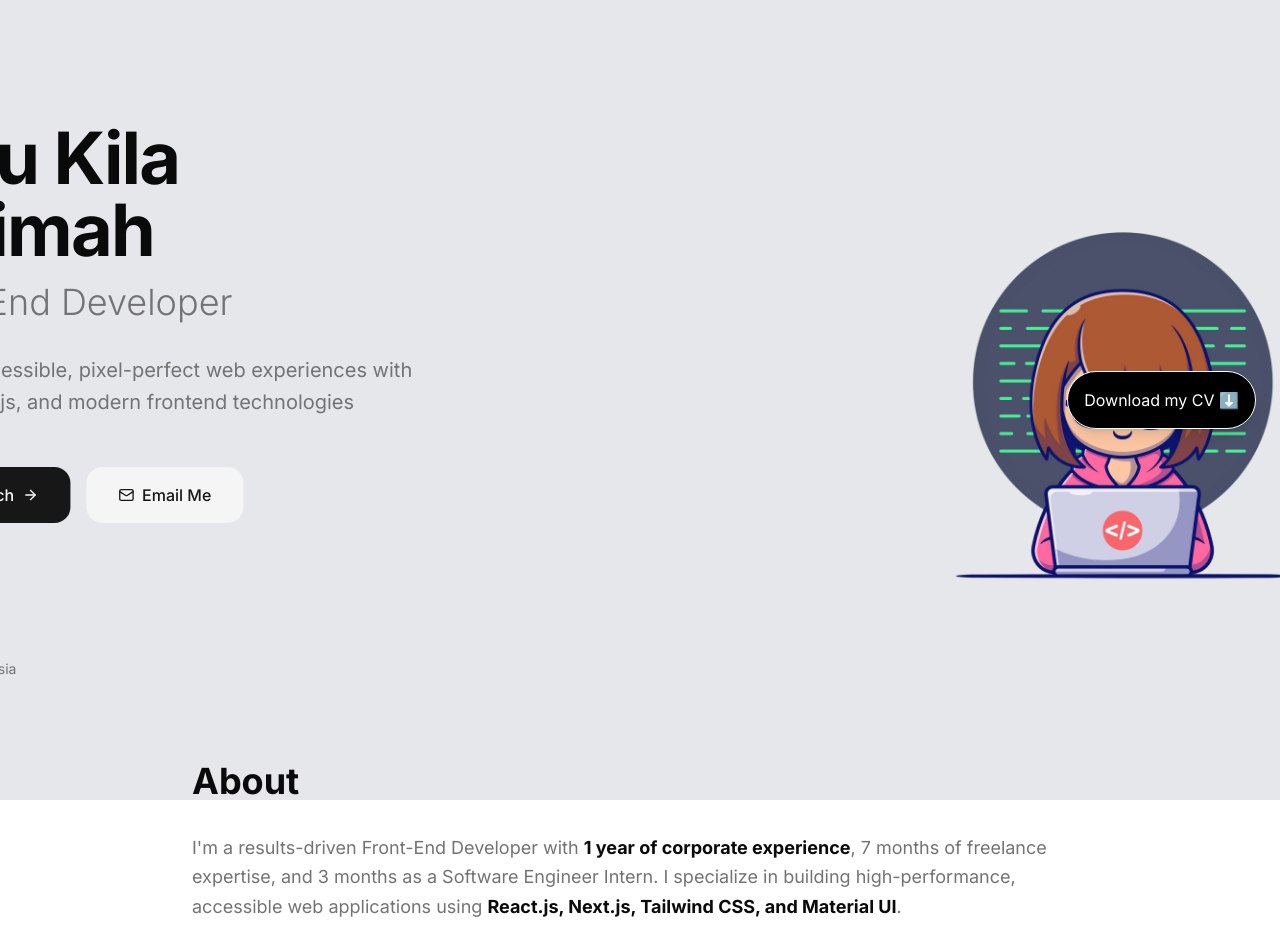
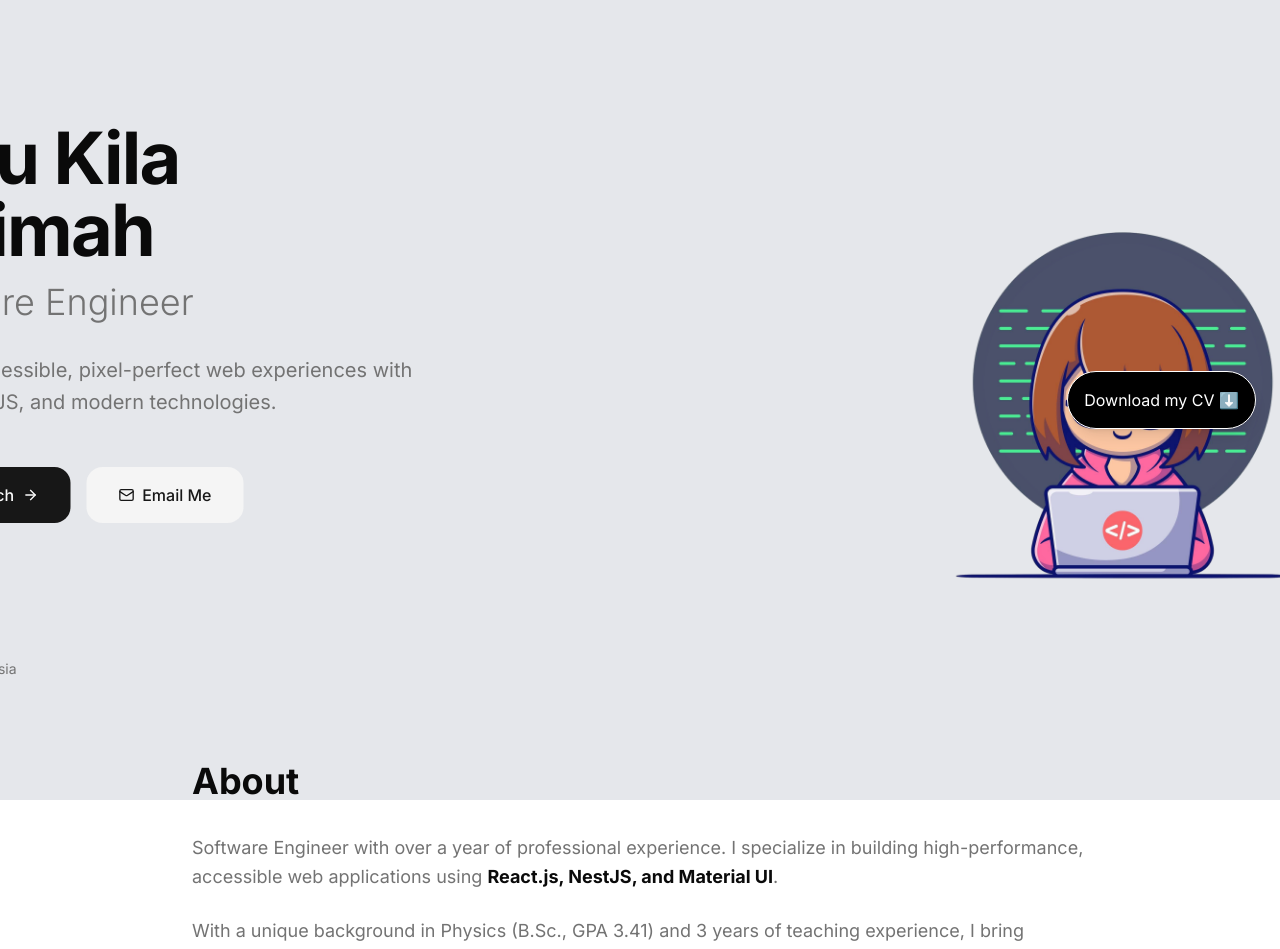
Before and after one commit to ratukf/portfolio, a Next.js app: page / in a window 1280 px wide. Shown: the top 949 px of the page. Built offline with nearby package versions, Linux system fonts and the light colour scheme.

Commit message:
chore: update portfolio content

```diff
--- a/app/layout.tsx
+++ b/app/layout.tsx
@@ -1,46 +1,58 @@
-import type React from "react"
-import type { Metadata } from "next"
-import { Inter } from "next/font/google"
-import "./globals.css"
+import type React from "react";
+import type { Metadata } from "next";
+import { Inter } from "next/font/google";
+import "./globals.css";
 
 const inter = Inter({
   subsets: ["latin"],
   variable: "--font-inter",
   display: "swap",
-})
+});
 
 export const metadata: Metadata = {
-  title: "Ratu Kila Fatimah — Front-End Developer",
+  title: "Ratu Kila Fatimah — Software Engineer",
   description:
-    "Results-driven Front-End Developer with expertise in React.js, Next.js, Tailwind CSS, and Material UI. Specializing in building accessible, high-performance web applications with 1+ years of corporate experience.",
-  keywords: ["Front-End Developer", "React", "Next.js", "Tailwind CSS", "TypeScript", "Web Development", "UI/UX"],
+    "Software Engineer with expertise in React.js, Next.js, Tailwind CSS, and Material UI. Specializing in building accessible, high-performance web applications with over a year of experience.",
+  keywords: [
+    "Software Engineer",
+    "React",
+    "Next.js",
+    "Node.js",
+    "NestJS",
+    "Tailwind CSS",
+    "TypeScript",
+    "Web Development",
+    "UI/UX",
+  ],
   authors: [{ name: "Ratu Kila Fatimah" }],
   openGraph: {
-    title: "Ratu Kila Fatimah — Front-End Developer",
-    description: "Results-driven Front-End Developer specializing in React.js, Next.js, and modern web technologies.",
+    title: "Ratu Kila Fatimah — Software Engineer",
+    description:
+      "Software Engineer with expertise in React.js, Next.js, Tailwind CSS, and Material UI. Specializing in building accessible, high-performance web applications with over a year of experience.",
     type: "website",
     locale: "en_US",
   },
   twitter: {
     card: "summary_large_image",
-    title: "Ratu Kila Fatimah — Front-End Developer",
-    description: "Results-driven Front-End Developer specializing in React.js, Next.js, and modern web technologies.",
+    title: "Ratu Kila Fatimah — Software Engineer",
+    description:
+      "Software Engineer with expertise in React.js, Next.js, Tailwind CSS, and Material UI. Specializing in building accessible, high-performance web applications with over a year of experience.",
   },
   robots: {
     index: true,
     follow: true,
   },
-    generator: 'v0.app'
-}
+  generator: "v0.app",
+};
 
 export default function RootLayout({
   children,
 }: {
-  children: React.ReactNode
+  children: React.ReactNode;
 }) {
   return (
     <html lang="en" className={`${inter.variable}`}>
       <body className="font-sans">{children}</body>
     </html>
-  )
+  );
 }
--- a/app/opengraph-image.tsx
+++ b/app/opengraph-image.tsx
@@ -1,12 +1,12 @@
-import { ImageResponse } from "next/og"
+import { ImageResponse } from "next/og";
 
-export const runtime = "edge"
-export const alt = "Ratu Kila Fatimah — Front-End Developer"
+export const runtime = "edge";
+export const alt = "Ratu Kila Fatimah — Software Engineer";
 export const size = {
   width: 1200,
   height: 630,
-}
-export const contentType = "image/png"
+};
+export const contentType = "image/png";
 
 export default async function Image() {
   return new ImageResponse(
@@ -48,7 +48,7 @@ export default async function Image() {
             marginBottom: "40px",
           }}
         >
-          Front-End Developer
+          Software Engineer
         </p>
         <p
           style={{
@@ -57,12 +57,14 @@ export default async function Image() {
             maxWidth: "800px",
           }}
         >
-          Building accessible, high-performance web applications with React.js, Next.js, and Tailwind CSS
+          Software Engineer with expertise in React.js, Next.js, Tailwind CSS,
+          and Material UI. Specializing in building accessible, high-performance
+          web applications with over a year of experience.
         </p>
       </div>
     </div>,
     {
       ...size,
     },
-  )
+  );
 }
--- a/components/about.tsx
+++ b/components/about.tsx
@@ -19,15 +19,11 @@ export function About() {
           <h2 className="text-3xl sm:text-4xl font-bold mb-8">About</h2>
           <div className="space-y-6 text-lg leading-relaxed text-muted-foreground">
             <p>
-              I'm a results-driven Front-End Developer with{" "}
+              Software Engineer with over a year of professional experience. I
+              specialize in building high-performance, accessible web
+              applications using{" "}
               <strong className="text-foreground">
-                1 year of corporate experience
-              </strong>
-              , 7 months of freelance expertise, and 3 months as a Software
-              Engineer Intern. I specialize in building high-performance,
-              accessible web applications using{" "}
-              <strong className="text-foreground">
-                React.js, Next.js, Tailwind CSS, and Material UI
+                React.js, NestJS, and Material UI
               </strong>
               .
             </p>
--- a/components/hero.tsx
+++ b/components/hero.tsx
@@ -57,7 +57,7 @@ export function Hero() {
               animate={{ opacity: 1, y: 0 }}
               transition={{ duration: 0.6, delay: 0.2 }}
             >
-              Front-End Developer
+              Software Engineer
             </motion.p>
           </div>
 
@@ -68,7 +68,7 @@ export function Hero() {
             transition={{ duration: 0.6, delay: 0.3 }}
           >
             Building accessible, pixel-perfect web experiences with React,
-            Next.js, and modern frontend technologies
+            NestJS, and modern technologies.
           </motion.p>
 
           <motion.div
```
